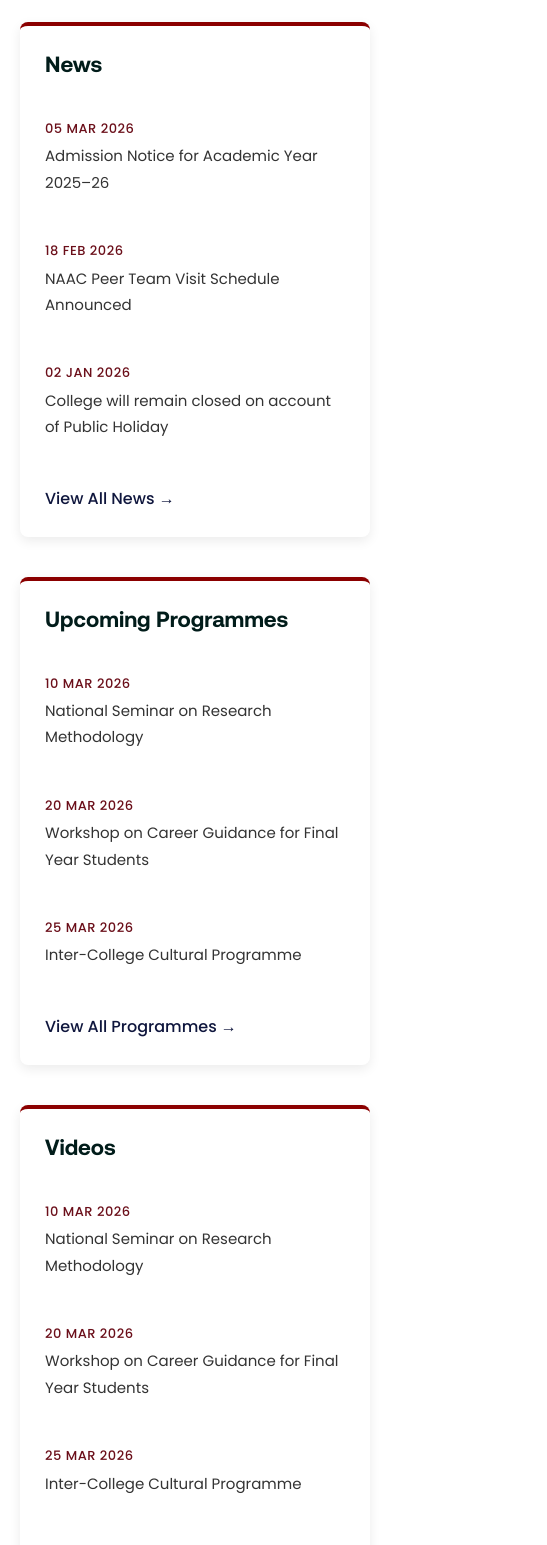
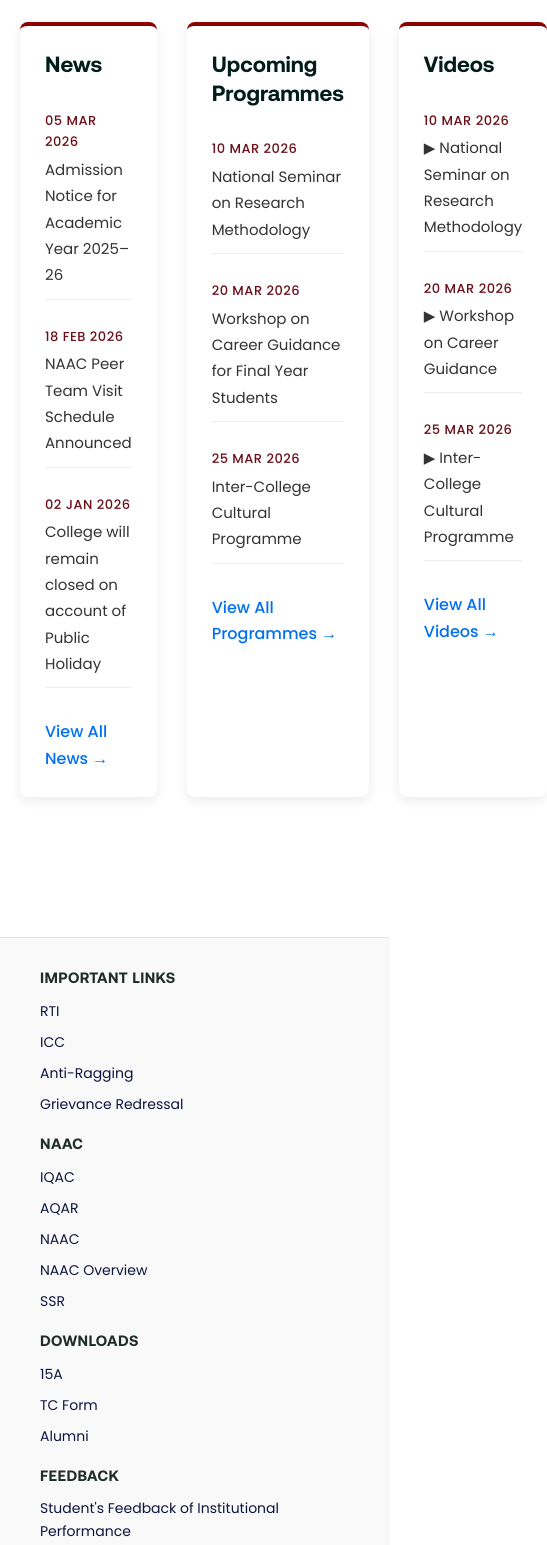
Before and after one commit to sharadkale2611/eduna, a Next.js app: page / in a window 390 px wide. Shown: the part 380-1925 px from the top of the page, 547 px wide, since content can reach past the window. Built offline with nearby package versions, Linux system fonts and the light colour scheme.

Commit message:
video page aded

```diff
--- a/app/layout.tsx
+++ b/app/layout.tsx
@@ -18,8 +18,8 @@ const poppins = Poppins({
 });
 
 export const metadata: Metadata = {
-  title: "Eduna - Online Education Courses React NextJS Template",
-  description: "Eduna - Online Education Courses React NextJS Template",
+  title: "SBES - College of Arts & Commerce",
+  description: "SBES - College of Arts & Commerce",
 };
 
 export default function RootLayout({
--- a/app/page.tsx
+++ b/app/page.tsx
@@ -2,7 +2,7 @@ import CollegeLayout from "@/components/college-layout/CollegeLayout";
 import CollegeHero from "@/components/college/CollegeHero";
 import CollegeButtons from "@/components/college/CollegeButtons";
 import CollegeNews from "@/components/college/CollegeNews";
-import CollegePrograms from "@/components/college/CollegeProgramss";
+// import CollegePrograms from "@/components/college/CollegeProgramss";
 
 export default function HomePage() {
   return (
--- a/components/college/CollegeNews.tsx
+++ b/components/college/CollegeNews.tsx
@@ -1,100 +1,210 @@
+"use client";
+
+import { useState } from "react";
 import Link from "next/link";
+import ReactPlayer from "react-player";
+import "./college-news.css";
 
 export default function CollegeNewsPrograms() {
+
+  const [activeVideo, setActiveVideo] = useState<string | null>(null);
+  const [activeImage, setActiveImage] = useState<string | null>(null);
+
+  /* ---------------- News Data ---------------- */
+
+  const news = [
+    {
+      date: "05 Mar 2026",
+      title: "Admission Notice for Academic Year 2025–26",
+      image: "https://picsum.photos/900/600?1",
+    },
+    {
+      date: "18 Feb 2026",
+      title: "NAAC Peer Team Visit Schedule Announced",
+      image: "https://picsum.photos/900/600?2",
+    },
+    {
+      date: "02 Jan 2026",
+      title: "College will remain closed on account of Public Holiday",
+      image: "https://picsum.photos/900/600?3",
+    },
+  ];
+
+  /* ---------------- Programmes Data ---------------- */
+
+  const programmes = [
+    {
+      date: "10 Mar 2026",
+      title: "National Seminar on Research Methodology",
+      image: "https://picsum.photos/900/600?4",
+    },
+    {
+      date: "20 Mar 2026",
+      title: "Workshop on Career Guidance for Final Year Students",
+      image: "https://picsum.photos/900/600?5",
+    },
+    {
+      date: "25 Mar 2026",
+      title: "Inter-College Cultural Programme",
+      image: "https://picsum.photos/900/600?6",
+    },
+  ];
+
+  /* ---------------- Videos Data ---------------- */
+
+  const videos = [
+    {
+      date: "10 Mar 2026",
+      title: "National Seminar on Research Methodology",
+      url: "https://youtu.be/x2juH8lbtgM",
+    },
+    {
+      date: "20 Mar 2026",
+      title: "Workshop on Career Guidance",
+      url: "https://youtu.be/x2juH8lbtgM",
+    },
+    {
+      date: "25 Mar 2026",
+      title: "Inter-College Cultural Programme",
+      url: "https://youtu.be/x2juH8lbtgM",
+    },
+  ];
+
   return (
+    <>
       <section className="college-updates">
         <div className="container">
 
           <div className="updates-grid">
 
-                    {/* News Column */}
+            {/* ---------------- NEWS ---------------- */}
+
             <div className="updates-column">
               <h2>News</h2>
+
               <ul className="updates-list">
-                            <li>
-                                <span className="date">05 Mar 2026</span>
-                                <span className="text">
-                                    Admission Notice for Academic Year 2025–26
-                                </span>
+
+                {news.map((item, index) => (
+                  <li
+                    key={index}
+                    onClick={() => setActiveImage(item.image)}
+                    style={{ cursor: "pointer" }}
+                  >
+                    <span className="date">{item.date}</span>
+                    <span className="text">{item.title}</span>
                   </li>
-                            <li>
-                                <span className="date">18 Feb 2026</span>
-                                <span className="text">
-                                    NAAC Peer Team Visit Schedule Announced
-                                </span>
-                            </li>
-                            <li>
-                                <span className="date">02 Jan 2026</span>
-                                <span className="text">
-                                    College will remain closed on account of Public Holiday
-                                </span>
-                            </li>
+                ))}
+
               </ul>
+
               <Link href="/news" className="view-all">
                 View All News →
               </Link>
             </div>
 
-                    {/* Upcoming Programmes Column */}
+            {/* ---------------- PROGRAMMES ---------------- */}
+
             <div className="updates-column">
               <h2>Upcoming Programmes</h2>
+
               <ul className="updates-list">
-                            <li>
-                                <span className="date">10 Mar 2026</span>
-                                <span className="text">
-                                    National Seminar on Research Methodology
-                                </span>
+
+                {programmes.map((item, index) => (
+                  <li
+                    key={index}
+                    onClick={() => setActiveImage(item.image)}
+                    style={{ cursor: "pointer" }}
+                  >
+                    <span className="date">{item.date}</span>
+                    <span className="text">{item.title}</span>
                   </li>
-                            <li>
-                                <span className="date">20 Mar 2026</span>
-                                <span className="text">
-                                    Workshop on Career Guidance for Final Year Students
-                                </span>
-                            </li>
-                            <li>
-                                <span className="date">25 Mar 2026</span>
-                                <span className="text">
-                                    Inter-College Cultural Programme
-                                </span>
-                            </li>
+                ))}
+
               </ul>
+
               <Link href="/programmes" className="view-all">
                 View All Programmes →
               </Link>
             </div>
 
-                    {/* Programmes Videos Column */}
+            {/* ---------------- VIDEOS ---------------- */}
+
             <div className="updates-column">
-                        <h2> Videos</h2>
+              <h2>Videos</h2>
+
               <ul className="updates-list">
-                            <li>
-                                <span className="date">10 Mar 2026</span>
-                                <span className="text">
-                                    National Seminar on Research Methodology
-                                </span>
+
+                {videos.map((video, index) => (
+                  <li
+                    key={index}
+                    onClick={() => setActiveVideo(video.url)}
+                    style={{ cursor: "pointer" }}
+                  >
+                    <span className="date">{video.date}</span>
+                    <span className="text">▶ {video.title}</span>
                   </li>
-                            <li>
-                                <span className="date">20 Mar 2026</span>
-                                <span className="text">
-                                    Workshop on Career Guidance for Final Year Students
-                                </span>
-                            </li>
-                            <li>
-                                <span className="date">25 Mar 2026</span>
-                                <span className="text">
-                                    Inter-College Cultural Programme
-                                </span>
-                            </li>
+                ))}
+
               </ul>
-                        <Link href="/programmes" className="view-all">
-                            View All  Videos →
+
+              <Link href="/videos" className="view-all">
+                View All Videos →
               </Link>
             </div>
-
-
 
           </div>
         </div>
       </section>
+
+
+      {/* ---------------- IMAGE MODAL ---------------- */}
+
+      {activeImage && (
+        <div className="modal-overlay">
+
+          <div className="modal-content">
+
+            <button
+              className="close-btn"
+              onClick={() => setActiveImage(null)}
+            >
+              ✕
+            </button>
+
+            <img src={activeImage} alt="popup" />
+
+          </div>
+
+        </div>
+      )}
+
+
+      {/* ---------------- VIDEO MODAL ---------------- */}
+
+      {activeVideo && (
+        <div className="modal-overlay">
+
+          <div className="modal-content video">
+
+            <button
+              className="close-btn"
+              onClick={() => setActiveVideo(null)}
+            >
+              ✕
+            </button>
+
+            <ReactPlayer
+              src={activeVideo}
+              controls
+              playing
+              width="100%"
+              height="100%"
+            />
+
+          </div>
+
+        </div>
+      )}
+    </>
   );
 }
--- /dev/null
+++ b/components/college/college-news.css
@@ -0,0 +1,126 @@
+.video-modal {
+  position: fixed;
+  top: 0;
+  left: 0;
+  width: 100%;
+  height: 100%;
+  background: rgba(0,0,0,0.85);
+  display: flex;
+  align-items: center;
+  justify-content: center;
+  z-index: 9999;
+}
+
+.video-modal-content {
+  position: relative;
+  width: 80%;
+  max-width: 900px;
+  aspect-ratio: 16/9;
+  background: #000;
+}
+
+.close-btn {
+  position: absolute;
+  top: -40px;
+  right: 0;
+  background: #fff;
+  border: none;
+  font-size: 18px;
+  padding: 6px 12px;
+  cursor: pointer;
+}
+
+.college-updates{
+padding:60px 0;
+}
+
+.updates-grid{
+display:grid;
+grid-template-columns:repeat(3,1fr);
+gap:30px;
+}
+
+.updates-column h2{
+margin-bottom:20px;
+}
+
+.updates-list{
+list-style:none;
+padding:0;
+}
+
+.updates-list li{
+padding:10px 0;
+border-bottom:1px solid #eee;
+cursor:pointer;
+}
+
+.date{
+display:block;
+font-size:13px;
+color:#888;
+}
+
+.text{
+font-size:16px;
+}
+
+.view-all{
+display:inline-block;
+margin-top:15px;
+color:#0070f3;
+}
+
+/* MODAL */
+
+.modal-overlay{
+position:fixed;
+top:0;
+left:0;
+width:100%;
+height:100%;
+background:rgba(0,0,0,0.85);
+display:flex;
+align-items:center;
+justify-content:center;
+z-index:9999;
+}
+
+.modal-content{
+position:relative;
+background:#fff;
+max-width:900px;
+width:90%;
+}
+
+.modal-content img{
+width:100%;
+display:block;
+}
+
+.modal-content.video{
+aspect-ratio:16/9;
+background:#000;
+}
+
+.close-btn{
+position:absolute;
+top:10px;
+right:10px;
+background:#fff;
+border:none;
+padding:8px 14px;
+cursor:pointer;
+font-size:18px;
+border-radius:4px;
+z-index:10;
+}
+
+.modal-content{
+position:relative;
+background:#fff;
+max-width:900px;
+width:90%;
+border-radius:6px;
+overflow:hidden;
+}
```
Also changed, not shown: app/programmes/page.tsx (added, +102 -0 lines), app/programmes/video-gallery.css (added, +108 -0 lines). Lines whose indentation alone changed are shown as unchanged.
